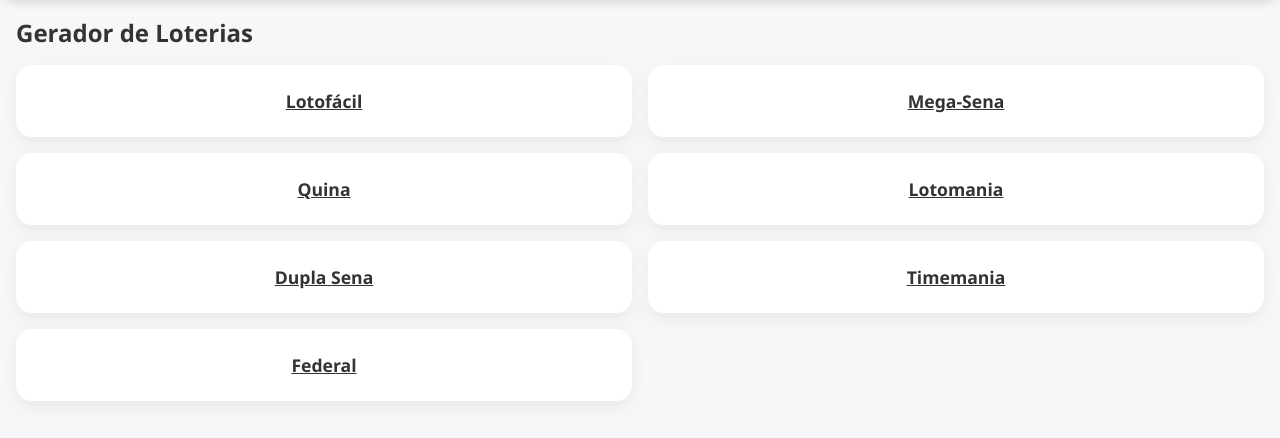
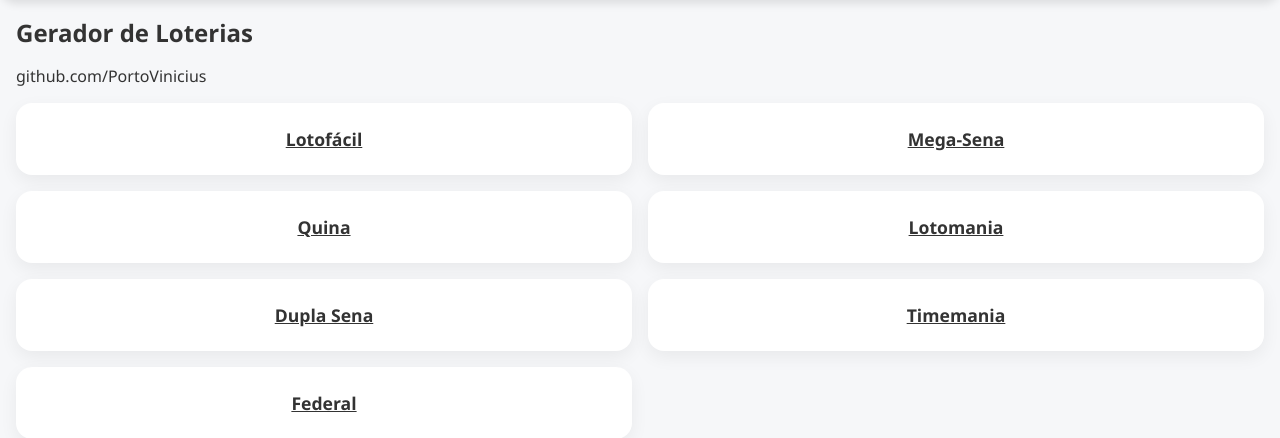
Before and after one commit to PortoVinicius/loterias-pwa-python, a Flask app: page / in a window 1280 px wide. Shown: the part 140-578 px from the top of the page. Run offline with Flask 3, Linux system fonts and the light colour scheme.

Commit message:
add requirements.txt

```diff
--- a/frontend/templates/index.html
+++ b/frontend/templates/index.html
@@ -3,7 +3,8 @@
 {% block title %}Página Inicial{% endblock %}
 
 {% block content %}
-<h2>Gerador de Loterias</h2>
+<h2>Gerador de Loterias </h2>
+<p>github.com/PortoVinicius</p>
 <div class="grid">
   <a href="{{ url_for('lotofacil') }}" class="card">Lotofácil</a>
   <a href="{{ url_for('megasena') }}" class="card">Mega-Sena</a>
@@ -13,4 +14,5 @@
   <a href="{{ url_for('timemania') }}" class="card">Timemania</a>
   <a href="{{ url_for('federal') }}" class="card">Federal</a>
 </div>
+
 {% endblock %}
--- /dev/null
+++ b/requirements.txt
@@ -0,0 +1 @@
+Flask
```
